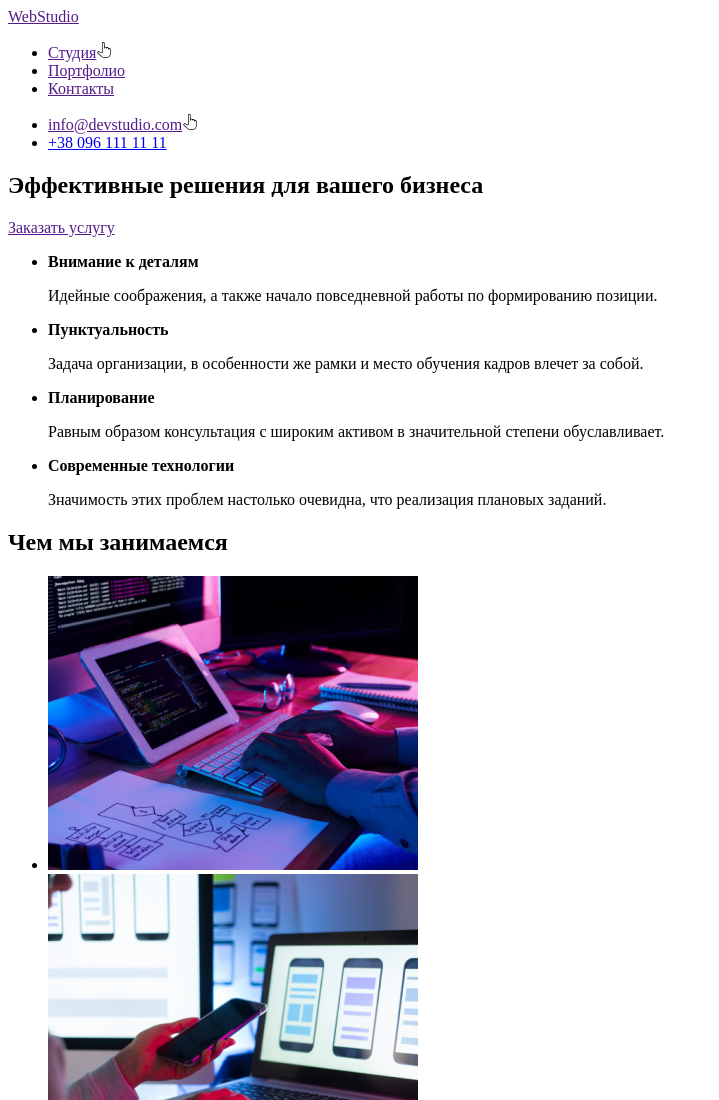
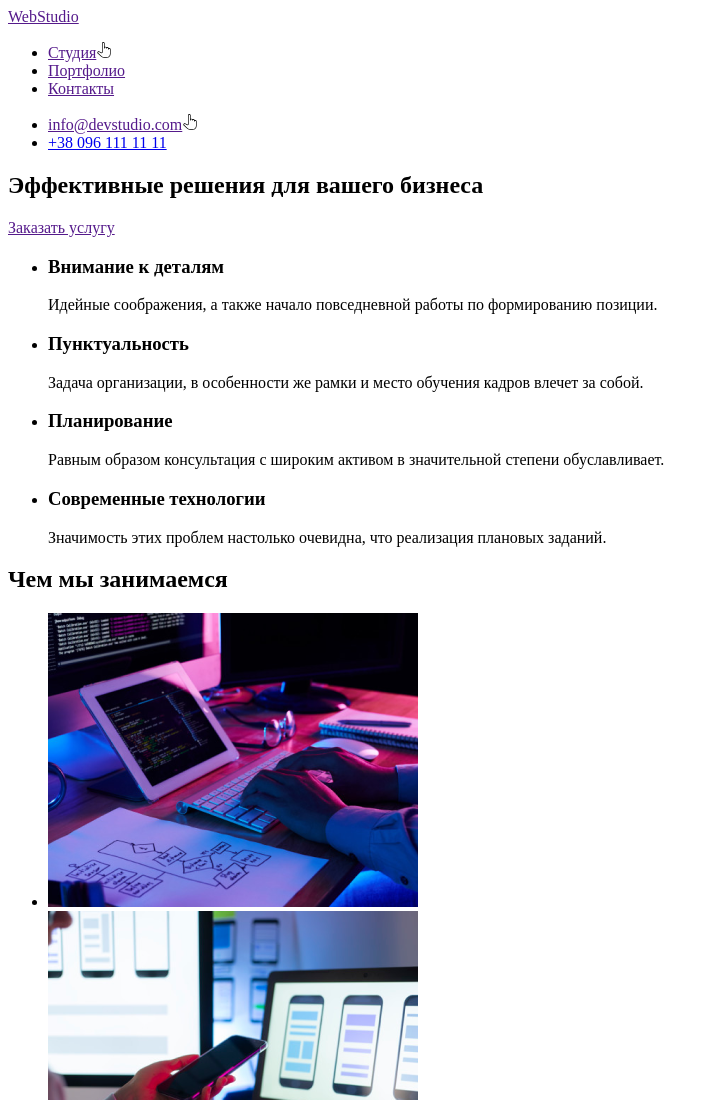
Before and after one commit to Aleksander-Pokrasion/goit-markup-hw-02, a plain HTML site: page index.html in a window 1280 px wide. Shown: the top 1100 px of the page, without its empty margins (0-719 px from the left). Drawn offline with Linux system fonts and the light colour scheme.

Commit message:
Поменял на h3 с strong

```diff
--- a/index.html
+++ b/index.html
@@ -52,22 +52,22 @@
             <ul>
 
                 <li>
-                    <strong>Внимание к деталям</strong>
+                    <h3>Внимание к деталям</h3>
                     <p>Идейные соображения, а также начало повседневной работы по формированию позиции.
                     </p>
                 </li>
                 <li>
-                    <strong>Пунктуальность</strong>
+                    <h3>Пунктуальность</h3>
                     <p>Задача организации, в особенности же рамки и место обучения кадров влечет за
                         собой.</p>
                 </li>
                 <li>
-                    <strong>Планирование</strong>
+                    <h3>Планирование</h3>
                     <p>Равным образом консультация с широким активом в значительной степени
                         обуславливает.</p>
                 </li>
                 <li>
-                    <strong>Современные технологии</strong>
+                    <h3>Современные технологии</h3>
                     <p>Значимость этих проблем настолько очевидна, что реализация плановых заданий.</p>
                 </li>
 
```
